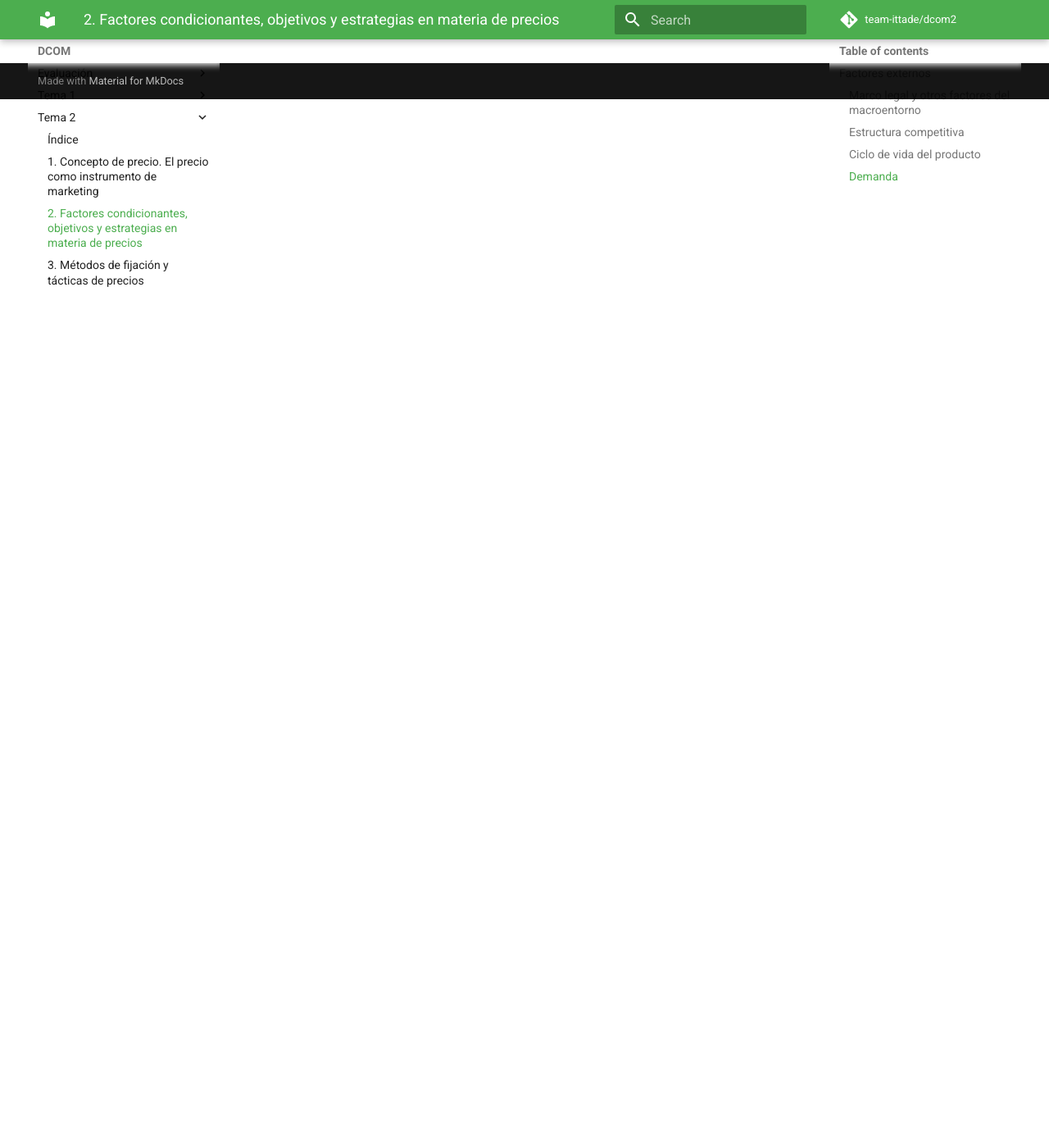
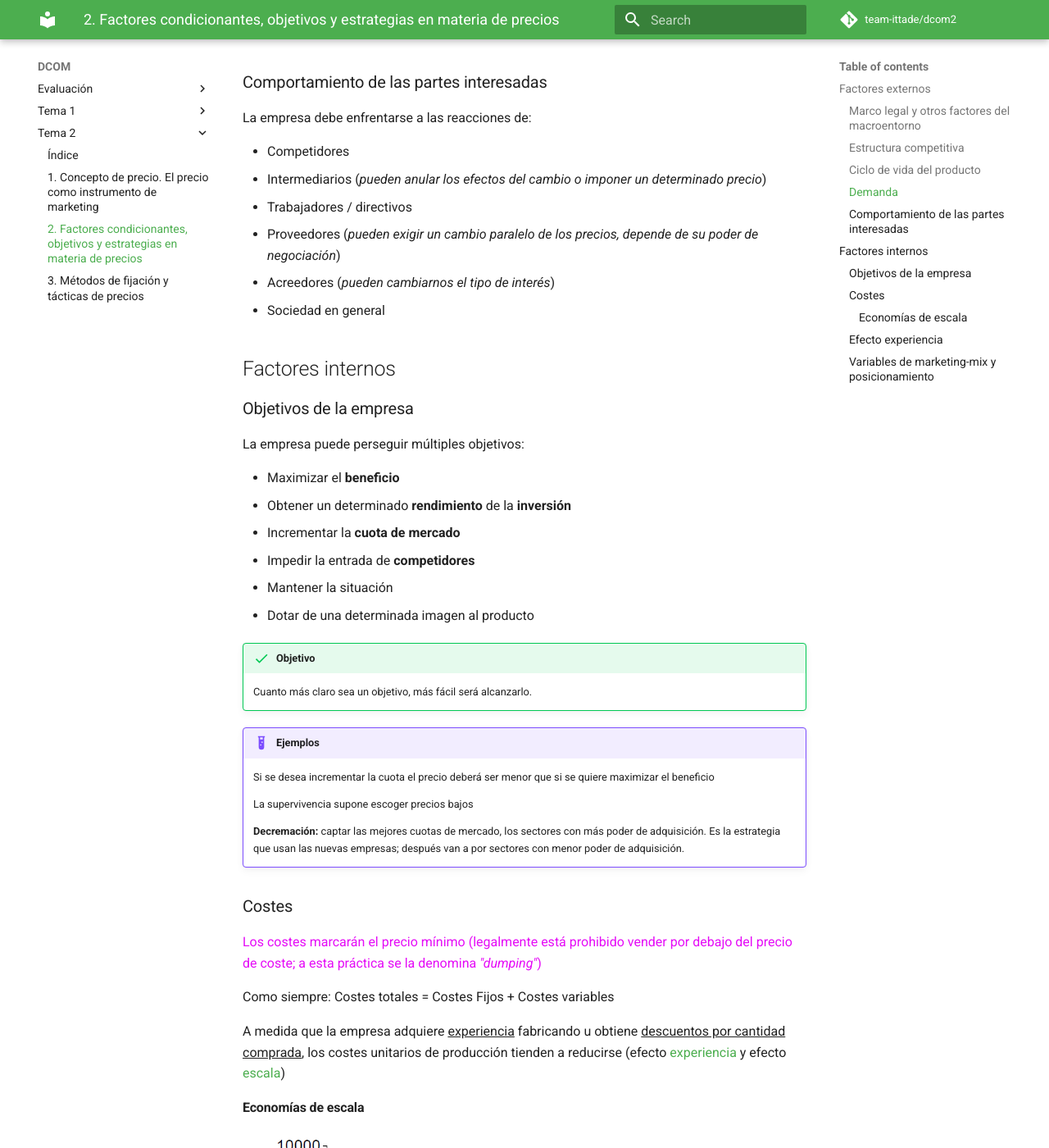
Before and after one commit to team-ittade/dcom2, an MkDocs documentation site: the page built from docs/tema-2/2.2.md, in a window 1280 px wide and 1400 px high, scrolled down 2140 px. Shown: the whole window at 82% size. Built offline with MkDocs 1.6.1 and Material for MkDocs 9.7.7, drawn with Linux system fonts in a browser that asks for light colours; comment, search, counter and statistics services are not loaded; some of the changed text lies outside the part shown.

Commit message:
2021-03-10 - tema 2

```diff
--- a/docs/tema-2/2.2.md
+++ b/docs/tema-2/2.2.md
@@ -52,3 +52,68 @@ La política de precios se adapta a las etapas del CVP
     - **Cambia** con el paso del tiempo
     - **Cambia** con el cambio de etapa del CVP
     - **Cambia** de unos consumidores a otros
+
+### Comportamiento de las partes interesadas
+
+La empresa debe enfrentarse a las reacciones de:
+
+- Competidores
+- Intermediarios (*pueden anular los efectos del cambio o imponer un determinado precio*)
+- Trabajadores / directivos
+- Proveedores (*pueden exigir un cambio paralelo de los precios, depende de su poder de negociación*)
+- Acreedores (*pueden cambiarnos el tipo de interés*)
+- Sociedad en general
+
+## Factores internos
+
+### Objetivos de la empresa
+
+La empresa puede perseguir múltiples objetivos:
+
+- Maximizar el **beneficio**
+- Obtener un determinado **rendimiento** de la **inversión**
+- Incrementar la **cuota de mercado**
+- Impedir la entrada de **competidores**
+- Mantener la situación
+- Dotar de una determinada imagen al producto
+
+!!! success "Objetivo"
+    Cuanto más claro sea un objetivo, más fácil será alcanzarlo.
+
+!!! example "Ejemplos"
+    Si se desea incrementar la cuota el precio deberá ser menor que si se quiere maximizar el beneficio
+
+    La supervivencia supone escoger precios bajos
+
+    **Decremación:** captar las mejores cuotas de mercado, los sectores con más poder de adquisición. Es la estrategia que usan las nuevas empresas; después van a por sectores con menor poder de adquisición.
+
+### Costes
+
+<span style="color: #e50bf7">Los costes marcarán el precio mínimo (legalmente está prohibido vender por debajo del precio de coste; a esta práctica se la denomina *"dumping"*)</span>
+
+Como siempre: Costes totales = Costes Fijos + Costes variables
+
+A medida que la empresa adquiere ^^experiencia^^ fabricando u obtiene ^^descuentos por cantidad comprada^^, los costes unitarios de producción tienden a reducirse (efecto [experiencia](#efecto-experiencia) y efecto [escala](#economías-de-escala))
+
+#### Economías de escala
+
+![img](../images/tema-2/economias-de-escala.png)
+
+### Efecto experiencia
+
+Cuanto más producto fabrico, menos me cuesta producirlo.
+
+![img](../images/tema-2/efecto-experiencia.png)
+
+### Variables de marketing-mix y posicionamiento
+
+Las decisiones de precios deben estar coordinadas con el posicionamiento del producto, la distribución y las decisiones de comunicación para crear un marketing coherente para el producto. {>>No puedo vender un Rolex en el rastro <<}
+
+El precio de un producto Debe fijarse teniendo en cuenta el resto de productos de la línea.
+
+Ejemplos:
+
+- El incremento de la **calidad** puede modificar la elasticidad de la demanda al precio
+- La **publicidad** puede ayudar a consolidar sin reducción de las ventas una subida del precio
+- La **promoción de ventas** exige un precio que la soporte
+- La **ausencia de marca** se acompañará de un **precio más bajo**
```
Also changed, not shown: docs/images/tema-2/economias-de-escala.png (added), docs/images/tema-2/efecto-experiencia.png (added).
